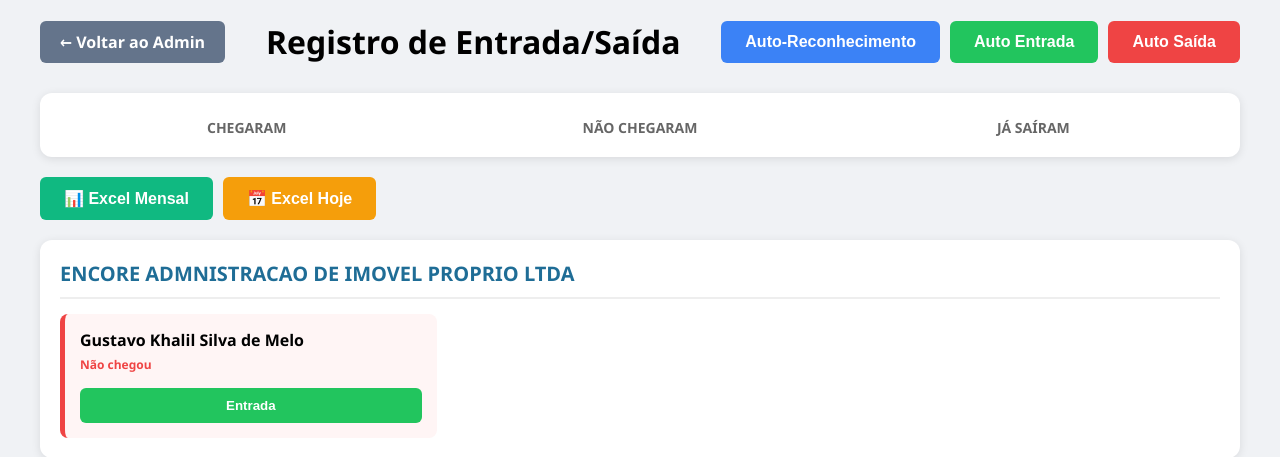
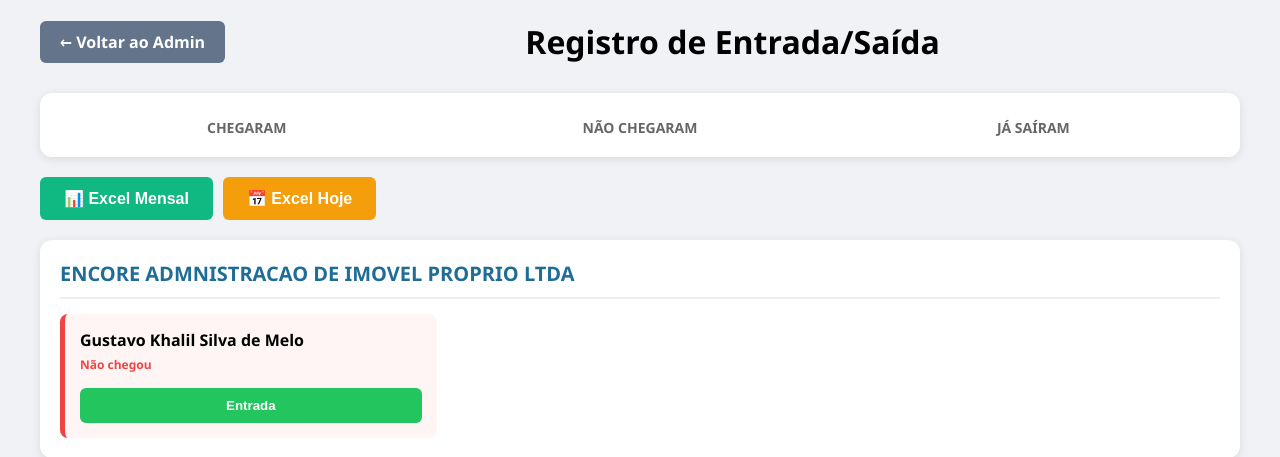
Before and after one commit to G-Khalil/Projeto, a Django app: template controle_obra/acessos/templates/acessos/lista_funcionarios_entrada_saida.html in a window 1280 px wide. Shown: the top 457 px of the page. Run offline with Django 5.2, Linux system fonts and the light colour scheme; the template is opened without the code that fills it: values that come from a table or form of the project are taken from there, others are empty; data comes from the database, SQL or seed files in the repository; parts of the project's set-up code (start-up, migrations or seed data) failed here and were passed over.

Commit message:
Remove auto-recognition buttons from entry/exit page

```diff
--- a/controle_obra/acessos/templates/acessos/lista_funcionarios_entrada_saida.html
+++ b/controle_obra/acessos/templates/acessos/lista_funcionarios_entrada_saida.html
@@ -58,9 +58,6 @@
             <a href="/admin/" class="btn btn-back">← Voltar ao Admin</a>
             <h1>Registro de Entrada/Saída</h1>
             <div style="display: flex; gap: 10px;">
-                <button class="btn btn-auto" onclick="abrirModalAuto()">Auto-Reconhecimento</button>
-                <button class="btn btn-auto btn-auto-ent" onclick="abrirModalAuto('entrada')">Auto Entrada</button>
-                <button class="btn btn-auto btn-auto-sai" onclick="abrirModalAuto('saida')">Auto Saída</button>
             </div>
         </div>
 
```
